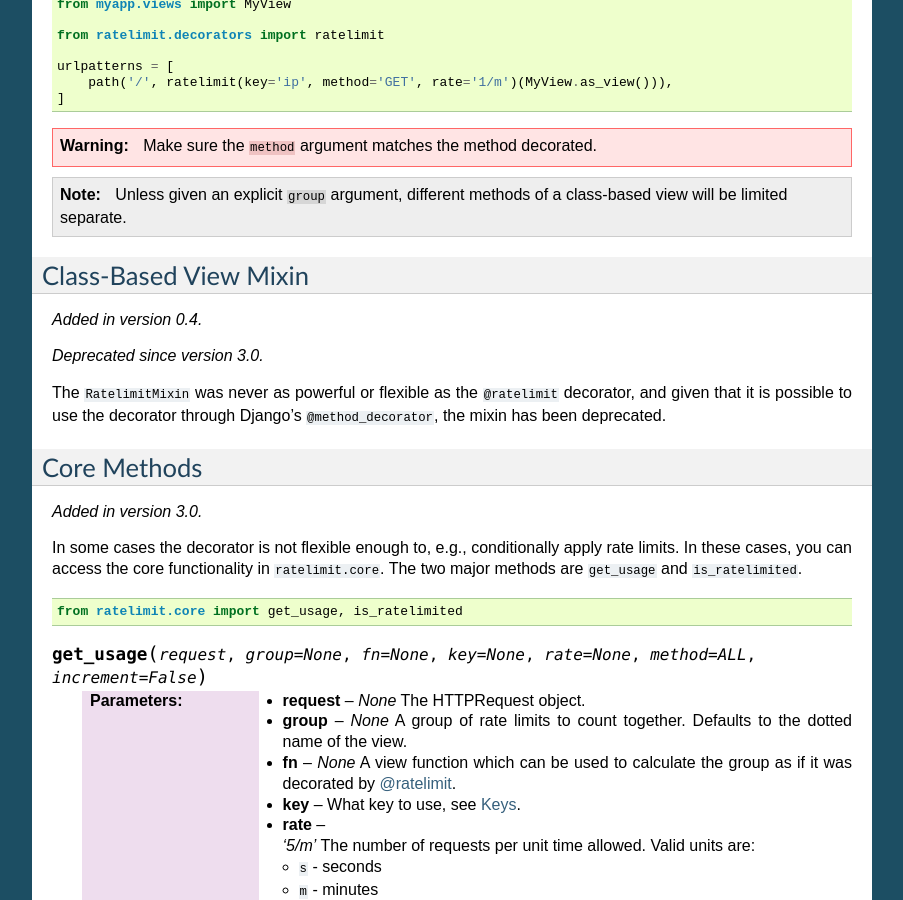
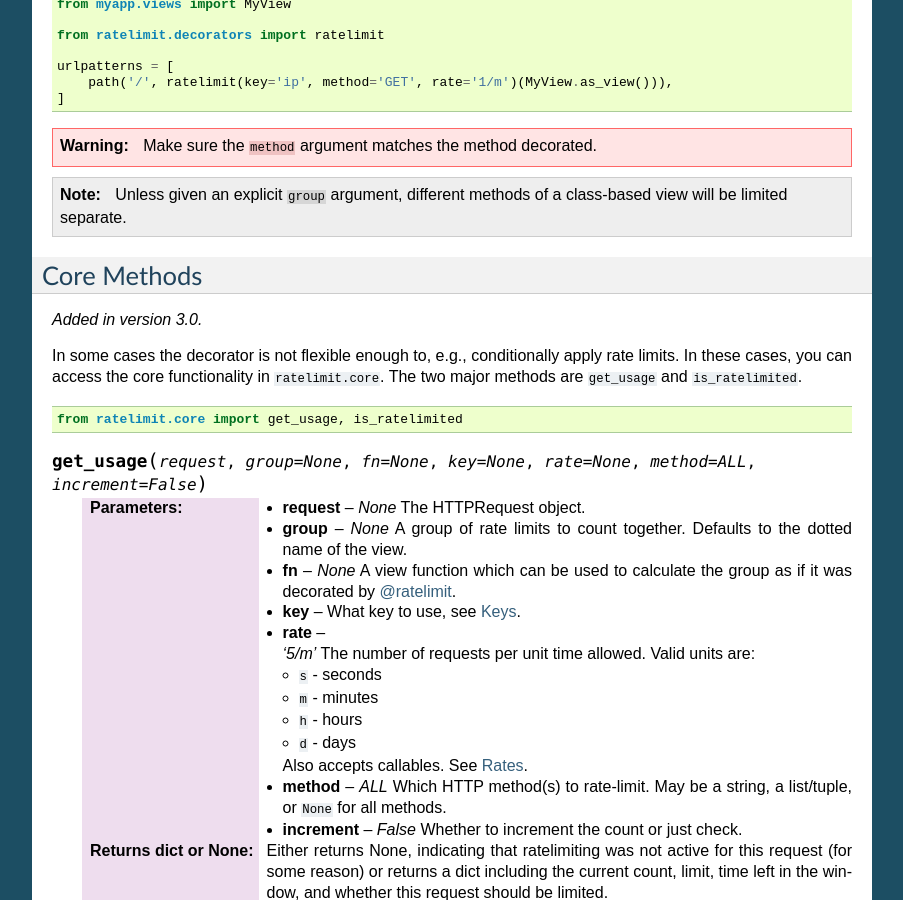
Before and after one commit to jsocol/django-ratelimit, a Sphinx documentation site: the page built from docs/usage.rst, in a window 1280 px wide and 900 px high, scrolled down 2567 px. Shown: the whole window, without its empty margins (198-1101 px from the left). Built offline with Sphinx 7.4.7, drawn with Linux system fonts in a browser that asks for light colours; some of the changed text lies outside the part shown.

Commit message:
Remove documentation for RatelimitMixin
Fix #187 by removing remaining documentation for the RatelimitMixin that
was removed.

```diff
--- a/docs/usage.rst
+++ b/docs/usage.rst
@@ -199,20 +199,6 @@ It is also possible to wrap a whole view later, e.g.:
    class-based view will be limited separate.
 
 
-.. _usage-mixin:
-
-Class-Based View Mixin
-======================
-
-.. versionadded:: 0.4
-.. deprecated:: 3.0
-
-The ``RatelimitMixin`` was never as powerful or flexible as the
-``@ratelimit`` decorator, and given that it is possible to use the
-decorator through Django's ``@method_decorator``, the mixin has been
-deprecated.
-
-
 .. _usage-helper:
 
 Core Methods
```
